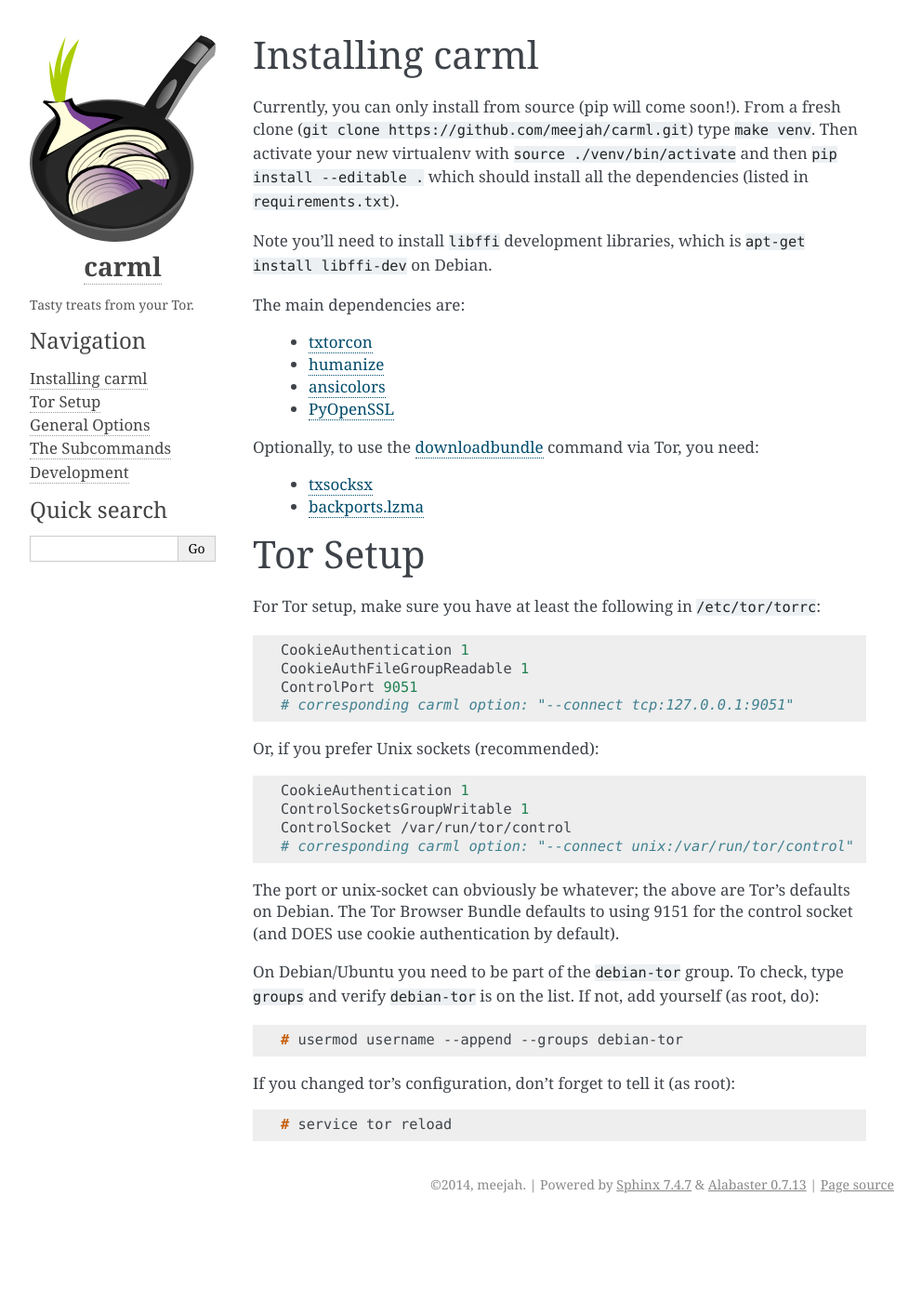
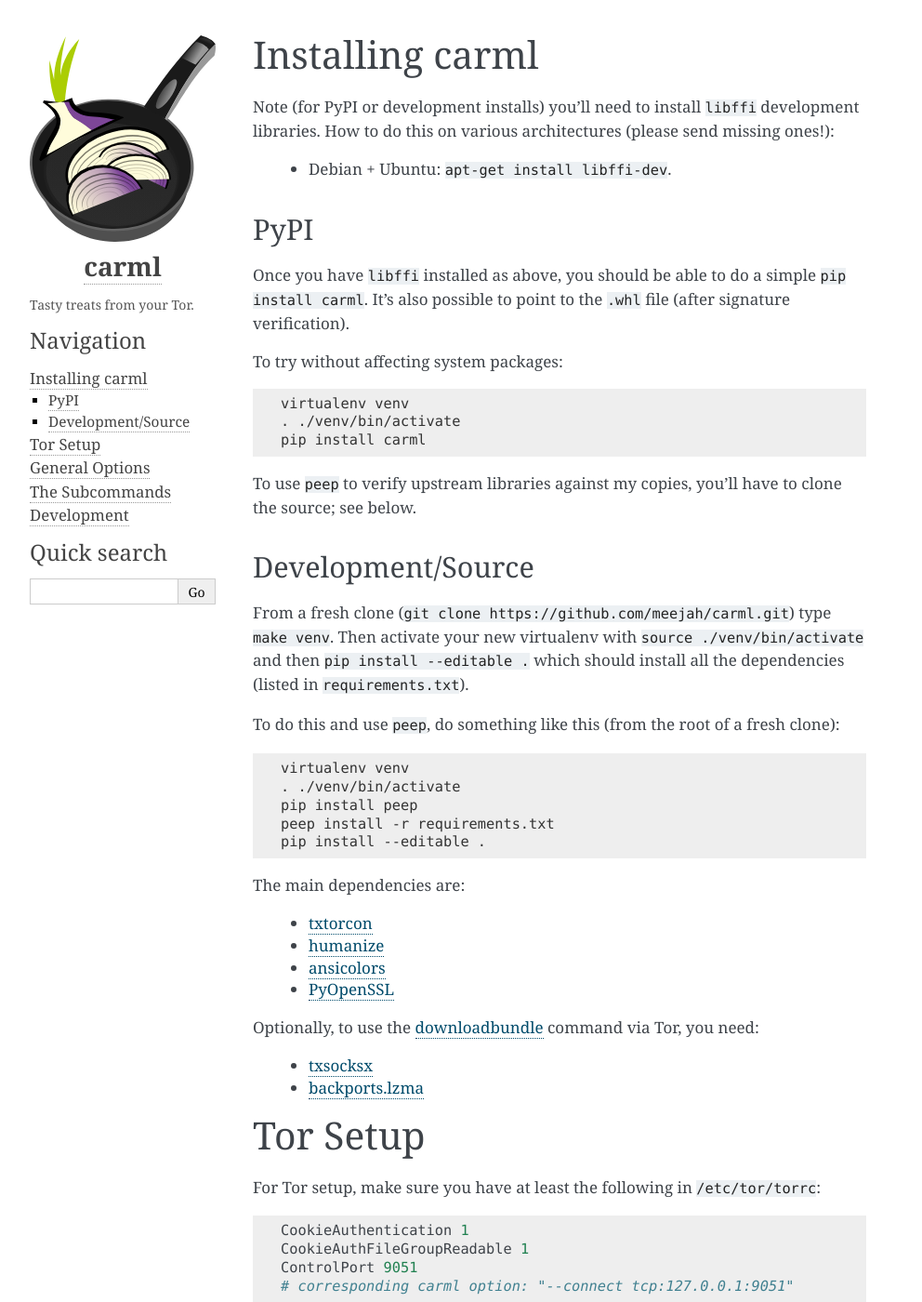
Before and after one commit to meejah/carml, a Sphinx documentation site: the page built from doc/installation.rst, in a window 1280 px wide and 1400 px high. Shown: the whole window at 93% size, without its empty margins (148-1140 px from the left). Built offline with Sphinx 7.4.7, drawn with Linux system fonts in a browser that asks for light colours; pages that are not in the unit, such as notebooks, are missing from menus.

Commit message:
update license, and pypi build steps

```diff
--- a/doc/installation.rst
+++ b/doc/installation.rst
@@ -1,15 +1,51 @@
 Installing carml
 ----------------
 
-Currently, you can only install from source (pip will come
-soon!). From a fresh clone (``git clone
-https://github.com/meejah/carml.git``) type ``make venv``. Then
-activate your new virtualenv with ``source ./venv/bin/activate`` and
-then ``pip install --editable .`` which should install all the
-dependencies (listed in ``requirements.txt``).
+Note (for PyPI or development installs) you'll need to install
+``libffi`` development libraries. How to do this on various
+architectures (please send missing ones!):
 
-Note you'll need to install ``libffi`` development libraries, which is
-``apt-get install libffi-dev`` on Debian.
+ * Debian + Ubuntu: ``apt-get install libffi-dev``.
+
+
+PyPI
+====
+
+Once you have ``libffi`` installed as above, you should be able to do
+a simple ``pip install carml``. It's also possible to point to the
+``.whl`` file (after signature verification).
+
+To try without affecting system packages:
+
+.. sourcecode:: shell-session
+
+    virtualenv venv
+    . ./venv/bin/activate
+    pip install carml
+
+To use ``peep`` to verify upstream libraries against my copies, you'll
+have to clone the source; see below.
+
+
+Development/Source
+==================
+
+From a fresh clone (``git clone https://github.com/meejah/carml.git``)
+type ``make venv``. Then activate your new virtualenv with ``source
+./venv/bin/activate`` and then ``pip install --editable .`` which
+should install all the dependencies (listed in ``requirements.txt``).
+
+To do this and use ``peep``, do something like this (from the root of
+a fresh clone):
+
+.. sourcecode:: shell-session
+
+   virtualenv venv
+   . ./venv/bin/activate
+   pip install peep
+   peep install -r requirements.txt
+   pip install --editable .
+
 
 The main dependencies are:
 
--- a/setup.py
+++ b/setup.py
@@ -8,7 +8,7 @@
 __author__ = 'meejah'
 __contact__ = 'meejah@meejah.ca'
 __url__ = 'https://github.com/meejah/carml'
-__license__ = 'MIT'
+__license__ = 'Public Domain (http://unlicense.org/)'
 __copyright__ = 'Copyright 2014'
 
 def pip_to_requirements(s):
@@ -22,7 +22,6 @@
     if m:
         return '%s (%s)' % (m.group(1), m.group(2))
     return s.strip()
-
 
 setup(name = 'carml',
       version = __version__,
@@ -39,7 +38,7 @@
                      'Development Status :: 2 - Pre-Alpha',
                      'Environment :: Console',
                      'Intended Audience :: Developers',
-                     'License :: OSI Approved :: MIT License',
+                     'License :: Public Domain',
                      'Natural Language :: English',
                      'Operating System :: POSIX :: Linux',
                      'Operating System :: Unix',
```
Also changed, not shown: doc/index.rst (+9 -0 lines), requirements.txt (+7 -0 lines), 2 other files.
